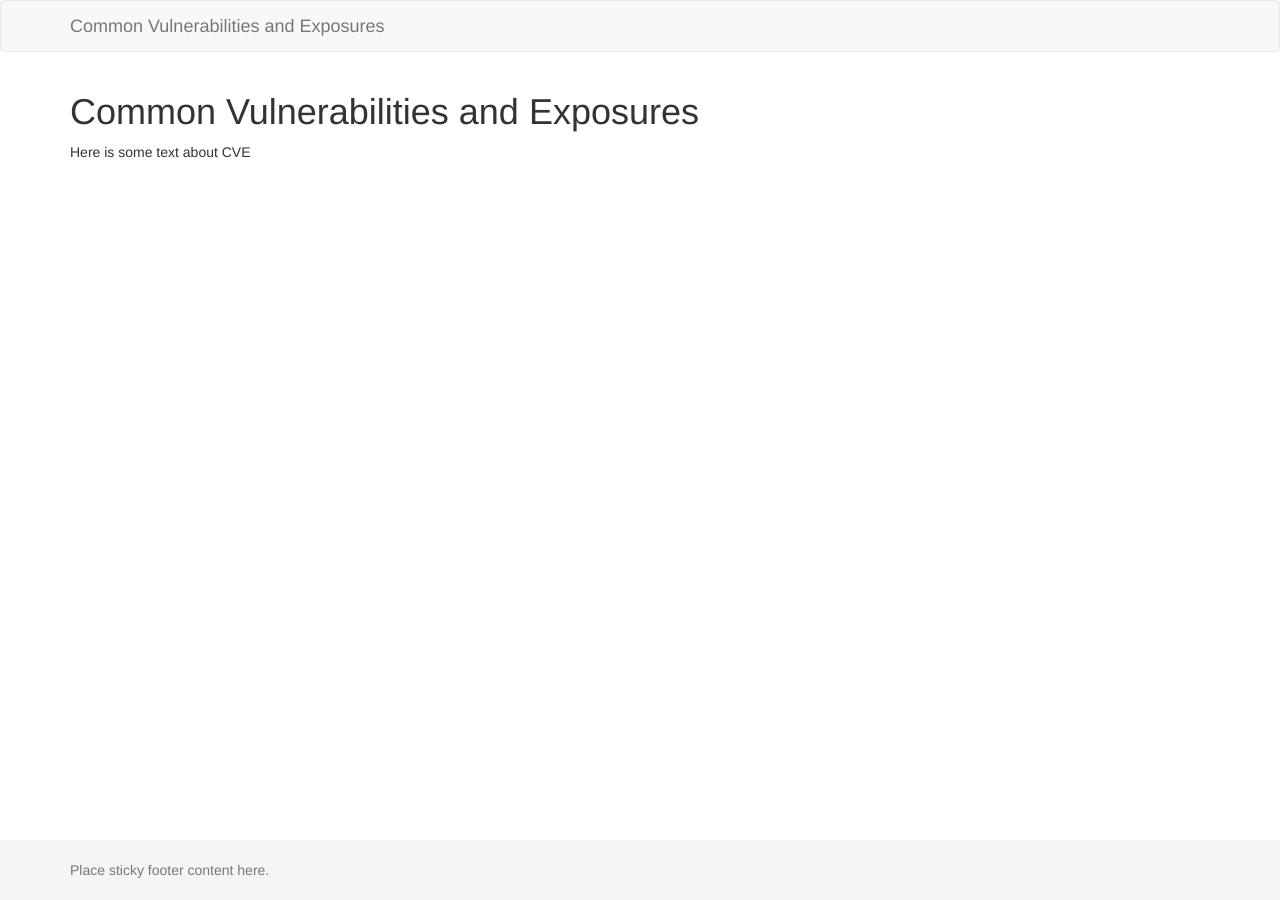
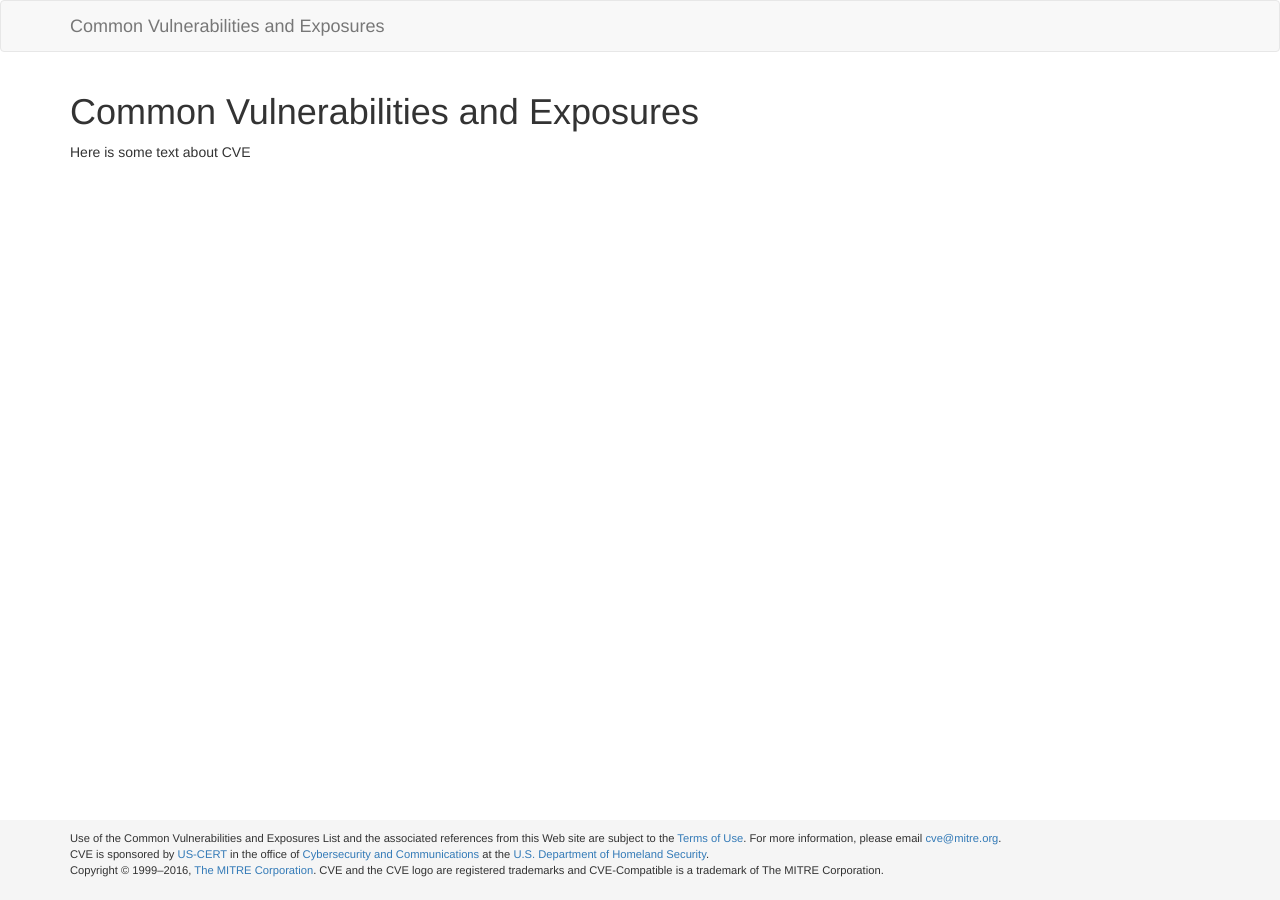
Before and after one commit to CVEProject/cveproject.github.io, a Jekyll site: the page built from index.md, in a window 1280 px wide. Built offline with Jekyll 4.4.1, drawn with Linux system fonts in a browser that asks for light colours; nearby versions of some CDN libraries.

Commit message:
Add page footer, copyright, and terms of use.

```diff
--- a/_includes/footer.html
+++ b/_includes/footer.html
@@ -1,7 +1,25 @@
 <footer class="footer">
 
   <div class="container">
-    <p class="text-muted">Place sticky footer content here.</p>
+    <p>
+      Use of the Common Vulnerabilities and Exposures List and the associated
+      references from this Web site are subject to the
+      <a href="{{ site.github.url }}/terms.html">Terms of Use</a>.
+      For more information, please email
+      <a href="mailto:cve@mitre.org">cve@mitre.org</a>. <br />
+
+      CVE is sponsored by
+      <a href="https://www.us-cert.gov/" target="_blank">US-CERT</a>
+      in the office of
+      <a href="http://www.dhs.gov/office-cybersecurity-and-communications/" target="_blank">Cybersecurity and Communications</a>
+      at the
+      <a href="http://www.dhs.gov/" target="_blank">U.S. Department of Homeland
+        Security</a>. <br />
+      Copyright © 1999–2016,
+      <a href="http://www.mitre.org/" target="_blank">The MITRE Corporation</a>.
+      CVE and the CVE logo are registered trademarks and CVE-Compatible is a
+      trademark of The MITRE Corporation.
+    </p>
   </div>
 
 </footer>
--- a/css/site.css
+++ b/css/site.css
@@ -4,14 +4,14 @@ html {
 }
 body {
   /* Margin bottom by footer height */
-  margin-bottom: 60px;
+  margin-bottom: 80px;
 }
 .footer {
   position: absolute;
   bottom: 0;
   width: 100%;
   /* Set the fixed height of the footer here */
-  height: 60px;
+  height: 80px;
   background-color: #f5f5f5;
 }
 
@@ -23,8 +23,10 @@ body {
 }
 
 .footer > .container {
+  padding-top: 10px;
   padding-right: 15px;
   padding-left: 15px;
+  font-size: 80%;
 }
 
 code {
```
Also changed, not shown: terms.md (added, +21 -0 lines).
